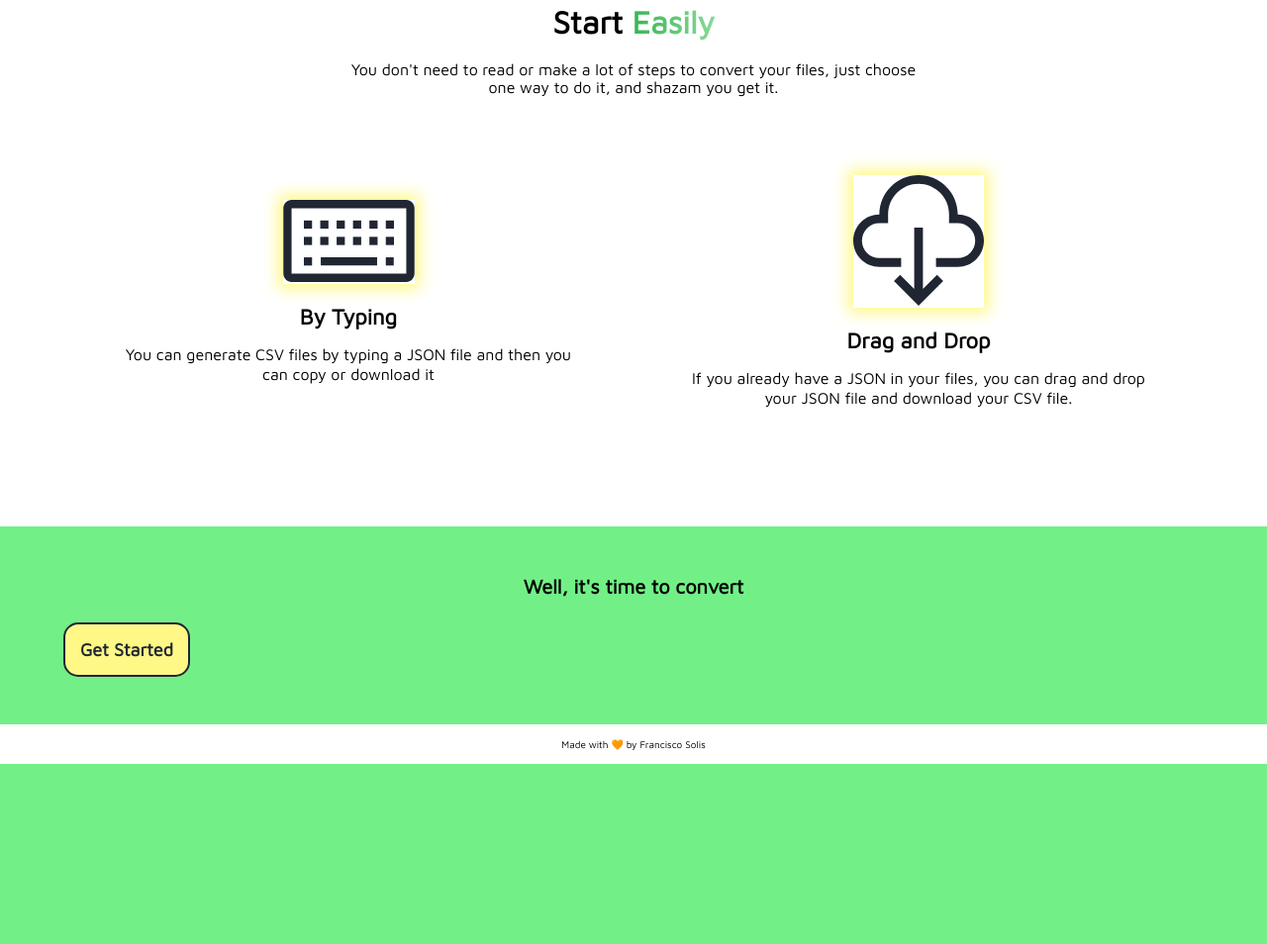
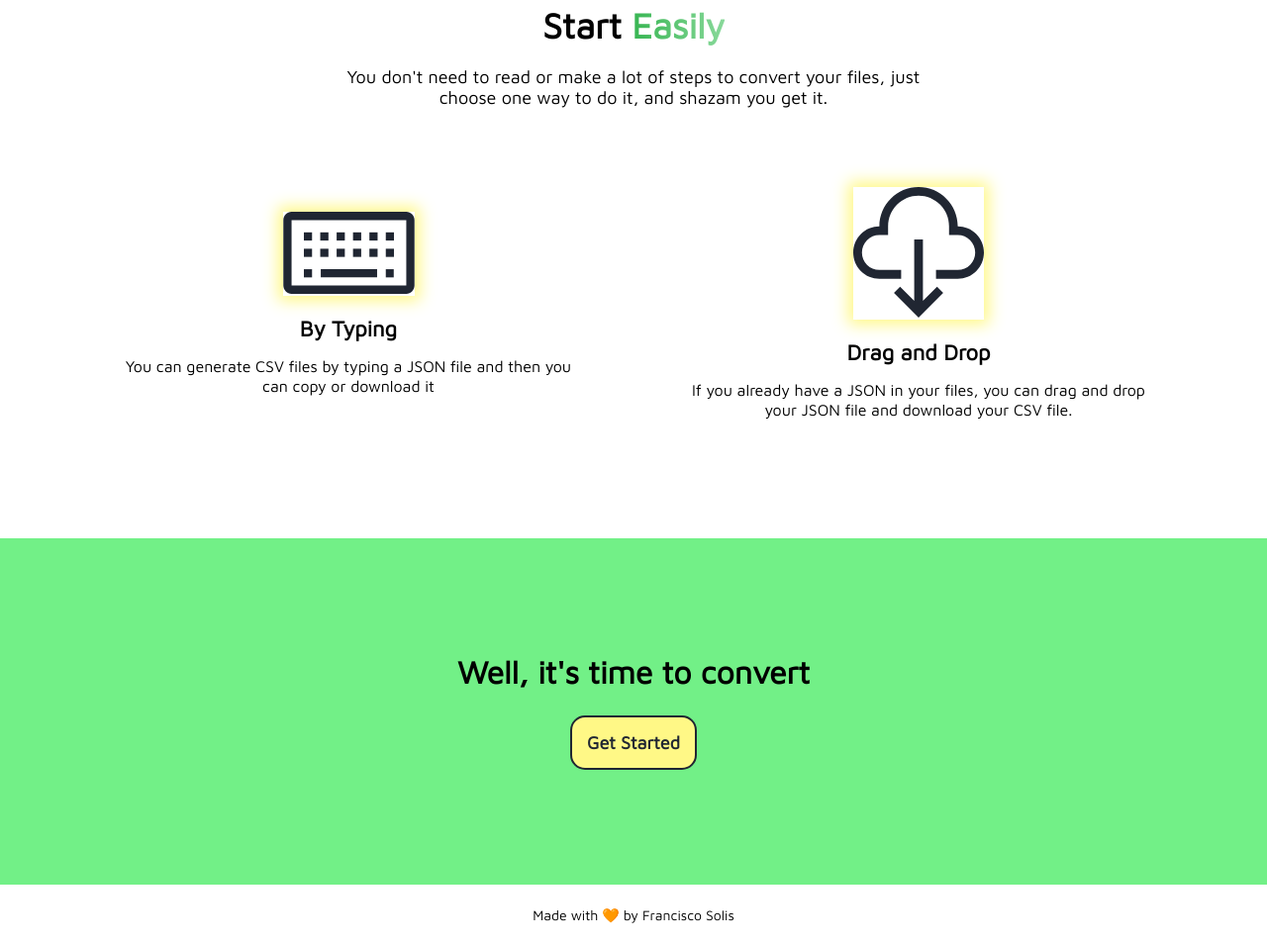
Before and after one commit to francisco-solis99/json-to-csv, a website built with Vite: page src/index.html in a window 1280 px wide. Shown: the part 610-1564 px from the top of the page at 99% size. Before the commit the page ends 1382 px from the top, so only its background shows below. Built offline with nearby package versions, Linux system fonts and the light colour scheme; files whose address does not match are found by name.

Commit message:
[Add] the responsive design styles for the final cta and footer section

```diff
--- a/src/views/home/home.css
+++ b/src/views/home/home.css
@@ -168,6 +168,8 @@
   font-size: 2rem;
 }
 
+/* Footer */
+
 .footer__wrapper {
   display: grid;
   place-content: center;
@@ -231,15 +233,16 @@
   }
 
   .features__principal-title {
-    font-size: 3.2rem;
+    font-size: 3.6rem;
   }
 
   .features__copy {
     margin-top: 20px;
-    font-size: 1.6rem;
+    font-size: 1.8rem;
   }
 
   .features__list {
+    max-width: 1200px;
     margin-top: 80px;
     display: grid;
     grid-template-columns: repeat(auto-fit, minmax(200px, 1fr));
@@ -258,4 +261,33 @@
     font-size: 1.6rem;
     line-height: 2rem;
   }
+
+/* styles for the final cta*/
+.final-cta__wrapper {
+  width: 90%;
+  height: 350px;
+  margin: 0 auto;
 }
+
+.final-cta {
+  font-size: 3.2rem;
+}
+
+.final-cta__wrapper > .cta {
+  align-self: center;
+}
+
+/*Styles for the Footer */
+
+.footer__wrapper {
+  display: grid;
+  place-content: center;
+  height: 60px;
+  background-color: #fff;
+}
+
+.footer__text {
+  font-size: 1.4rem;
+}
+
+}
--- a/src/views/home/home.html
+++ b/src/views/home/home.html
@@ -1,7 +1,7 @@
 
 <section class="hero__wrapper">
   <div class="hero__cta">
-    <h1 class="hero__title">Translate as a thunder</h1>
+    <h1 class="hero__title">Translate as a thunder ⚡</h1>
     <p class="hero__copy">
       Make and download your translates from Json to Csv as fast as a lightning-striking to earth.
     </p>
@@ -55,5 +55,5 @@
 </section>
 
 <footer class="footer__wrapper">
-  <p>Made with 🧡 by Francisco Solis</p>
+  <p class="footer__text">Made with 🧡 by Francisco Solis</p>
 </footer>
```
